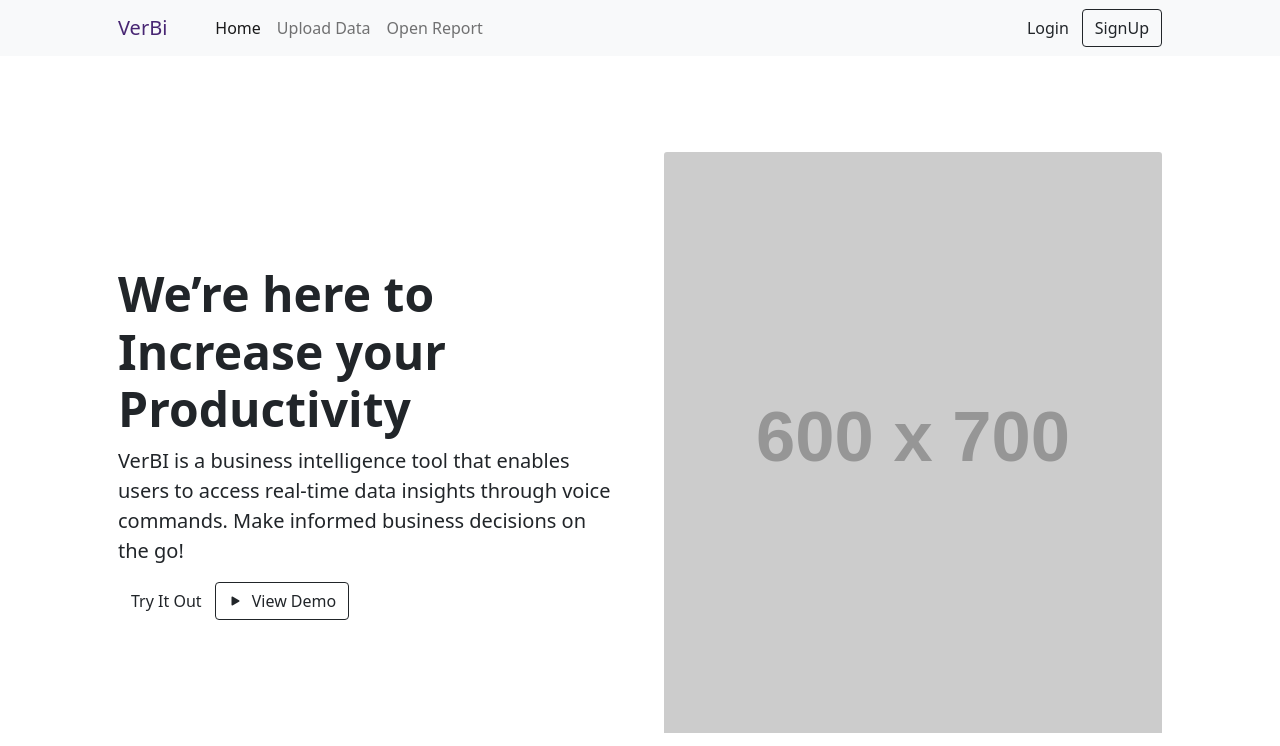
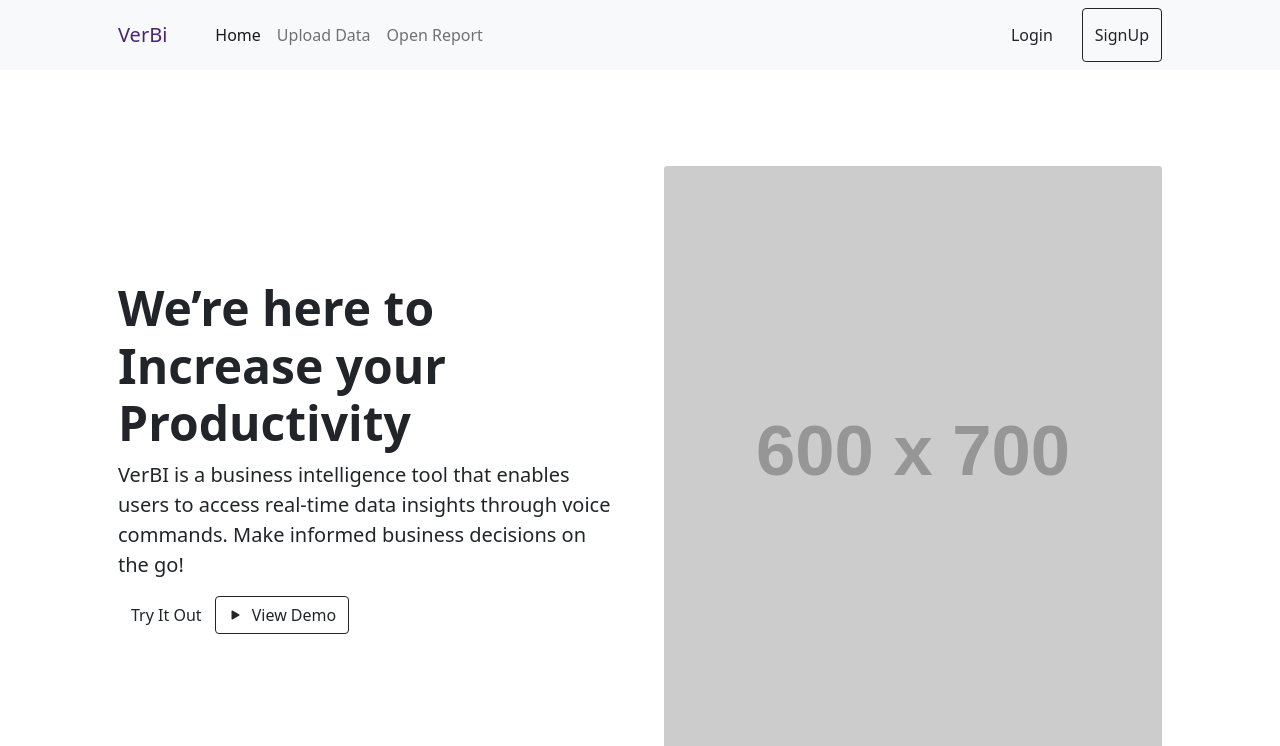
Before and after one commit to MariumAfzal137/fyp-2, a Django app: page /uploads/ in a window 1280 px wide. Shown: the top 746 px of the page. Run offline with Django 4.2, Linux system fonts and the light colour scheme; grey boxes labelled with a size stand in for pictures from a placeholder-image service; some libraries are stand-ins or nearby versions.

Commit message:
Update base.html

```diff
--- a/uploads/templates/base.html
+++ b/uploads/templates/base.html
@@ -34,7 +34,7 @@
 
                     </ul>
                     <form class="d-flex">
-                        <a  href=" http://127.0.0.1:8000/uploads/login/">
+                        <a class="nav-link" href=" http://127.0.0.1:8000/uploads/login/">
                         <button class="btn btn" type="submit">
 
                             Login
```
